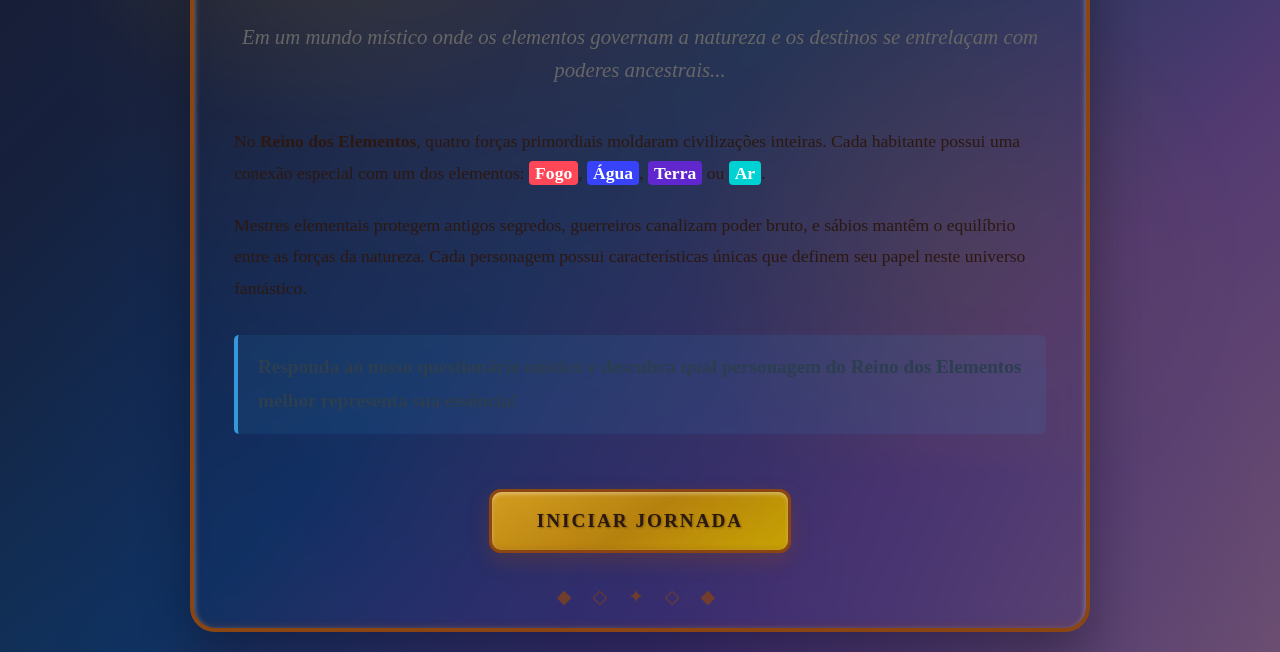
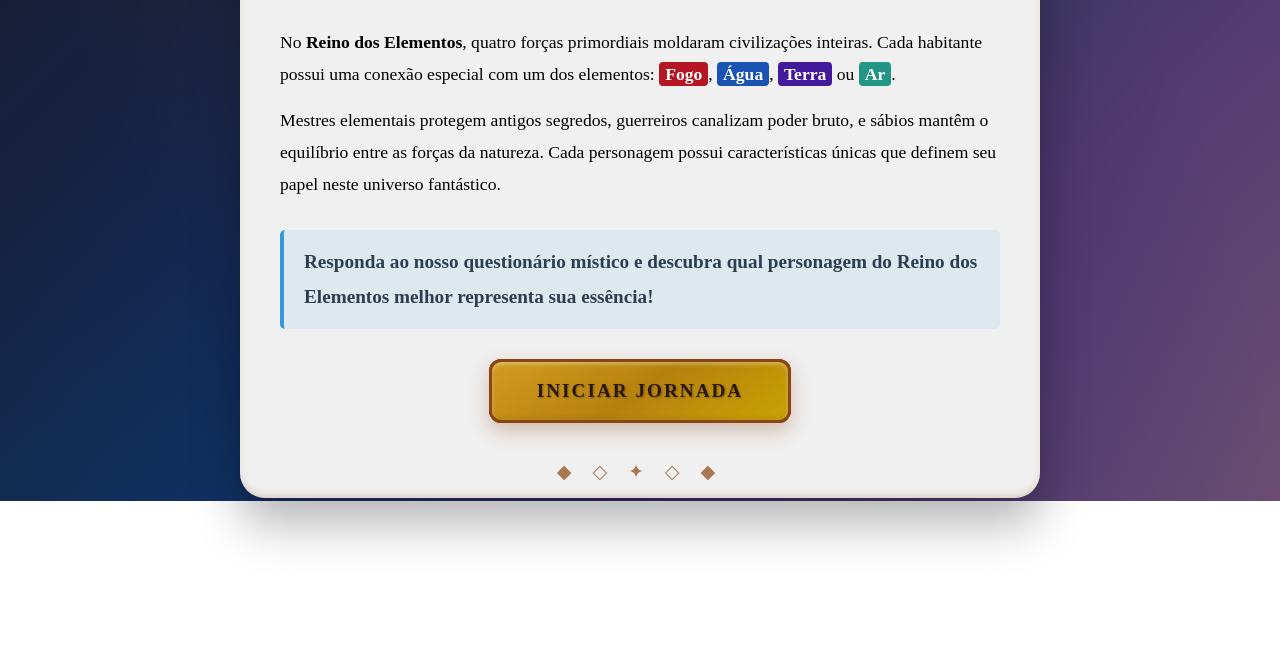
Before and after one commit to Gustavo-Castro19/quiz_webAT1-, a plain HTML site: page index.html in a window 1280 px wide. Shown: the part 339-991 px from the top of the page. After the commit the page ends 840 px from the top, so only its background shows below. Drawn offline with Linux system fonts and the light colour scheme.

Commit message:
Inicializando a separação dos elementos css no arquivo style em arquivos menores de acordo com sua função, começando primeiro com as customizações globais e com as do banner de boas vindas. Além claro de fazer algumas correções em estilizações nas cores e estruturas destes elementos.

```diff
--- a/index.html
+++ b/index.html
@@ -6,6 +6,8 @@
     <meta name="viewport" content="width=device-width, initial-scale=1.0">
     <title>Reino dos Elementos - Descubra seu Personagem</title>
     <link rel="stylesheet" href="styles.css">
+    <link rel="stylesheet" href="styles/global.css">
+    <link rel="stylesheet" href="styles/welcome-banner.css">
 </head>
 
 <body>
@@ -14,22 +16,30 @@
             <div class="welcome-content">
                 <h1 class="title">Bem-vindo ao Reino dos Elementos</h1>
                 <div class="subtitle">
-                    <p>Em um mundo místico onde os elementos governam a natureza e os destinos se entrelaçam com poderes
-                        ancestrais...</p>
+                    <p>
+                        Em um mundo místico onde os elementos governam a natureza e os destinos se entrelaçam com poderes
+                        ancestrais...
+                    </p>
                 </div>
 
                 <div class="story">
-                    <p>No <strong>Reino dos Elementos</strong>, quatro forças primordiais moldaram civilizações
-                        inteiras. Cada habitante possui uma conexão especial com um dos elementos: <span
-                            class="element fire">Fogo</span>, <span class="element water">Água</span>, <span
-                            class="element earth">Terra</span> ou <span class="element air">Ar</span>.</p>
+                    <p>
+                        No <strong>Reino dos Elementos</strong>, quatro forças primordiais moldaram civilizações
+                        inteiras. Cada habitante possui uma conexão especial com um dos elementos:
+                        <span class="element fire">Fogo</span>, <span class="element water">Água</span>,
+                        <span class="element earth">Terra</span> ou <span class="element air">Ar</span>.
+                    </p>
 
-                    <p>Mestres elementais protegem antigos segredos, guerreiros canalizam poder bruto, e sábios mantêm o
+                    <p>
+                        Mestres elementais protegem antigos segredos, guerreiros canalizam poder bruto, e sábios mantêm o
                         equilíbrio entre as forças da natureza. Cada personagem possui características únicas que
-                        definem seu papel neste universo fantástico.</p>
+                        definem seu papel neste universo fantástico.
+                    </p>
 
-                    <p class="invitation">Responda ao nosso questionário místico e descubra qual personagem do Reino dos
-                        Elementos melhor representa sua essência!</p>
+                    <p class="invitation">
+                        Responda ao nosso questionário místico e descubra qual personagem do Reino dos
+                        Elementos melhor representa sua essência!
+                    </p>
                 </div>
 
                 <button id="start-quiz-btn" class="btn-primary">Iniciar Jornada</button>
@@ -69,7 +79,6 @@
         </div>
     </section>
 
-    <!-- Resultado -->
     <section id="result-page" class="page">
         <div class="container">
             <div class="result-content">
--- a/styles.css
+++ b/styles.css
@@ -1,184 +1,3 @@
-* {
-    margin: 0;
-    padding: 0;
-    box-sizing: border-box;
-}
-
-@import url('https://fonts.googleapis.com/css2?family=Cinzel:wght@400;500;600;700&family=Cinzel+Decorative:wght@400;700&family=Cormorant+Garamond:wght@300;400;500;600;700&display=swap');
-
-body {
-    font-family: 'Cormorant Garamond', serif;
-    line-height: 1.6;
-    color: #2c1810;
-    background:
-        radial-gradient(ellipse at top, rgba(139, 69, 19, 0.3) 0%, transparent 70%),
-        radial-gradient(ellipse at bottom, rgba(25, 25, 112, 0.4) 0%, transparent 70%),
-        linear-gradient(135deg, #1a1a2e 0%, #16213e 25%, #0f3460 50%, #533a71 75%, #6b4e71 100%);
-    min-height: 100vh;
-    position: relative;
-}
-
-body::before {
-    content: '';
-    position: fixed;
-    top: 0;
-    left: 0;
-    width: 100%;
-    height: 100%;
-    background-image:
-        radial-gradient(circle at 25% 25%, rgba(255, 215, 0, 0.1) 0%, transparent 25%),
-        radial-gradient(circle at 75% 75%, rgba(184, 134, 11, 0.1) 0%, transparent 25%);
-    pointer-events: none;
-    z-index: -1;
-}
-
-.container {
-    max-width: 1200px;
-    margin: 0 auto;
-    padding: 20px;
-    min-height: 100vh;
-    display: flex;
-    align-items: center;
-    justify-content: center;
-}
-
-.page {
-    display: none;
-    width: 100%;
-}
-
-.page.active {
-    display: block;
-}
-
-.welcome-content {
-    text-align: center;
-    background:
-        linear-gradient(145deg, rgba(245, 245, 220, 0.98) 0%, rgba(240, 230, 200, 0.95) 100%);
-    padding: 60px 40px;
-    border-radius: 25px;
-    border: 4px solid #8B4513;
-    box-shadow:
-        0 25px 50px rgba(0, 0, 0, 0.3),
-        inset 0 3px 6px rgba(255, 255, 255, 0.4),
-        inset 0 -3px 6px rgba(139, 69, 19, 0.2);
-    backdrop-filter: blur(10px);
-    max-width: 900px;
-    width: 100%;
-    position: relative;
-    background-image:
-        repeating-linear-gradient(45deg,
-            transparent,
-            transparent 98px,
-            rgba(139, 69, 19, 0.02) 100px);
-}
-
-.welcome-content::before {
-    content: '⚔ ◊ ⚜ ◊ ⚔';
-    position: absolute;
-    top: 15px;
-    left: 50%;
-    transform: translateX(-50%);
-    color: #8B4513;
-    font-size: 1.5rem;
-    letter-spacing: 10px;
-    opacity: 0.7;
-}
-
-.welcome-content::after {
-    content: '◆ ◇ ✦ ◇ ◆';
-    position: absolute;
-    bottom: 15px;
-    left: 50%;
-    transform: translateX(-50%);
-    color: #8B4513;
-    font-size: 1.2rem;
-    letter-spacing: 8px;
-    opacity: 0.7;
-}
-
-.title {
-    font-family: 'Cinzel Decorative', cursive;
-    font-size: 4rem;
-    font-weight: 700;
-    margin-bottom: 30px;
-    background: linear-gradient(45deg, #8B4513, #DAA520, #B8860B, #A0522D);
-    background-size: 400% 400%;
-    -webkit-background-clip: text;
-    -webkit-text-fill-color: transparent;
-    background-clip: text;
-    animation: medievalGlow 4s ease infinite;
-    text-shadow: 2px 2px 4px rgba(139, 69, 19, 0.3);
-    margin-top: 40px;
-}
-
-@keyframes medievalGlow {
-    0% {
-        background-position: 0% 50%;
-    }
-
-    50% {
-        background-position: 100% 50%;
-    }
-
-    100% {
-        background-position: 0% 50%;
-    }
-}
-
-.subtitle {
-    font-size: 1.3rem;
-    margin-bottom: 30px;
-    color: #666;
-    font-style: italic;
-}
-
-.story {
-    text-align: left;
-    margin: 40px 0;
-    font-size: 1.1rem;
-    line-height: 1.8;
-}
-
-.story p {
-    margin-bottom: 20px;
-}
-
-.element {
-    font-weight: bold;
-    padding: 2px 6px;
-    border-radius: 4px;
-    color: white;
-}
-
-.element.fire {
-    background-color: #ff4757;
-}
-
-.element.water {
-    background-color: #3742fa;
-}
-
-.element.earth {
-    background-color: #5f27cd;
-}
-
-.element.air {
-    background-color: #00d2d3;
-}
-
-.invitation {
-    font-weight: bold;
-    font-size: 1.2rem;
-    color: #2c3e50;
-    border-left: 4px solid #3498db;
-    padding-left: 20px;
-    margin-top: 30px;
-    background-color: rgba(52, 152, 219, 0.1);
-    padding: 15px 20px;
-    border-radius: 5px;
-}
-
 .btn-primary,
 .btn-secondary {
     padding: 18px 45px;
--- /dev/null
+++ b/styles/global.css
@@ -0,0 +1,16 @@
+* {
+    margin: 0;
+    padding: 0;
+    box-sizing: border-box;
+}
+
+body {
+    font-family: 'Cormorant Garamond', serif;
+    background:
+        radial-gradient(ellipse at top, rgba(139, 69, 19, 0.3) 0%, transparent 70%),
+        radial-gradient(ellipse at bottom, rgba(25, 25, 112, 0.4) 0%, transparent 70%),
+        linear-gradient(135deg, #1a1a2e 0%, #16213e 25%, #0f3460 50%, #533a71 75%, #6b4e71 100%);
+    min-height: 100vh;
+}
+
+@import url('https://fonts.googleapis.com/css2?family=Cinzel:wght@400;500;600;700&family=Cinzel+Decorative:wght@400;700&family=Cormorant+Garamond:wght@300;400;500;600;700&display=swap');
--- /dev/null
+++ b/styles/welcome-banner.css
@@ -0,0 +1,112 @@
+.page {
+    display: none;
+    margin-top: 40px;
+}
+
+.page.active {
+    display: block;
+}
+
+.container {
+    display: flex;
+    align-items: center;
+    justify-content: center;
+}
+
+.welcome-content {
+    text-align: center;
+    padding: 60px 40px;
+    border-radius: 25px;
+    background-color: #F0F0F0;
+    box-shadow:
+        0 25px 50px rgba(0, 0, 0, 0.3),
+        inset 0 3px 6px rgba(255, 255, 255, 0.4),
+        inset 0 -3px 6px rgba(139, 69, 19, 0.2);
+    backdrop-filter: blur(10px);
+    max-width: 800px;
+}
+
+.welcome-content::before {
+    content: '⚔ ◊ ⚜ ◊ ⚔';
+    position: absolute;
+    top: 15px;
+    left: 50%;
+    transform: translateX(-50%);
+    color: #8B4513;
+    font-size: 1.5rem;
+    letter-spacing: 10px;
+    opacity: 0.7;
+}
+
+.welcome-content::after {
+    content: '◆ ◇ ✦ ◇ ◆';
+    position: absolute;
+    bottom: 15px;
+    left: 50%;
+    transform: translateX(-50%);
+    color: #8B4513;
+    font-size: 1.2rem;
+    letter-spacing: 8px;
+    opacity: 0.7;
+}
+
+.title {
+    font-size: 4rem;
+    font-weight: 700;
+    margin: 20px 0;
+    background: linear-gradient(45deg, #8B4513, #DAA520, #B8860B, #A0522D);
+    -webkit-background-clip: text;
+    -webkit-text-fill-color: transparent;
+    background-clip: text;
+}
+
+.subtitle {
+    font-size: 1.3rem;
+    margin-bottom: 30px;
+    color: #666;
+    font-style: italic;
+}
+
+.story {
+    display: flex;
+    flex-direction: column;
+    gap: 15px;
+    text-align: left;
+    font-size: 1.1rem;
+    line-height: 1.8;
+}
+
+.element {
+    font-weight: bold;
+    padding: 2px 6px;
+    border-radius: 4px;
+    color: white;
+}
+
+.element.fire {
+    background-color: #b51623;
+}
+
+.element.water {
+    background-color: #1b53b3;
+}
+
+.element.earth {
+    background-color: #45199c;
+}
+
+.element.air {
+    background-color: #239585;
+}
+
+.invitation {
+    font-weight: bold;
+    font-size: 1.2rem;
+    color: #2c3e50;
+    border-left: 4px solid #3498db;
+    padding-left: 20px;
+    margin: 15px 0;
+    background-color: rgba(52, 152, 219, 0.1);
+    padding: 15px 20px;
+    border-radius: 5px;
+}
```
